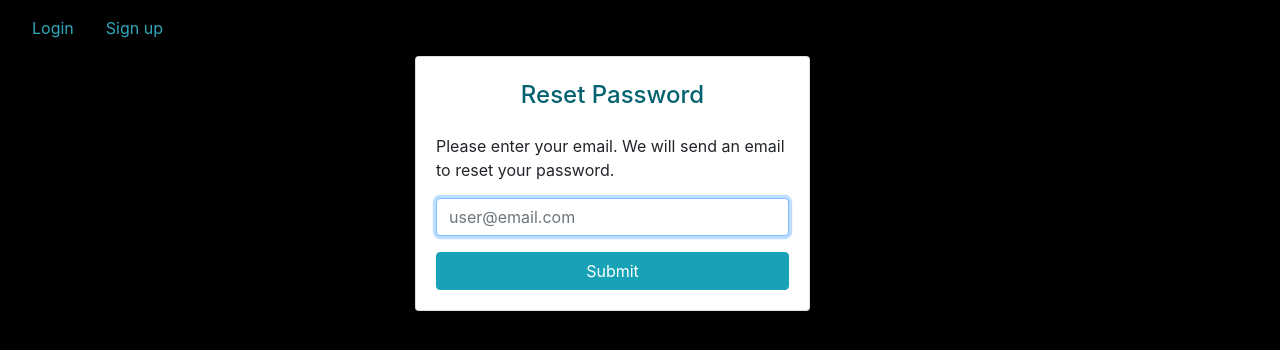
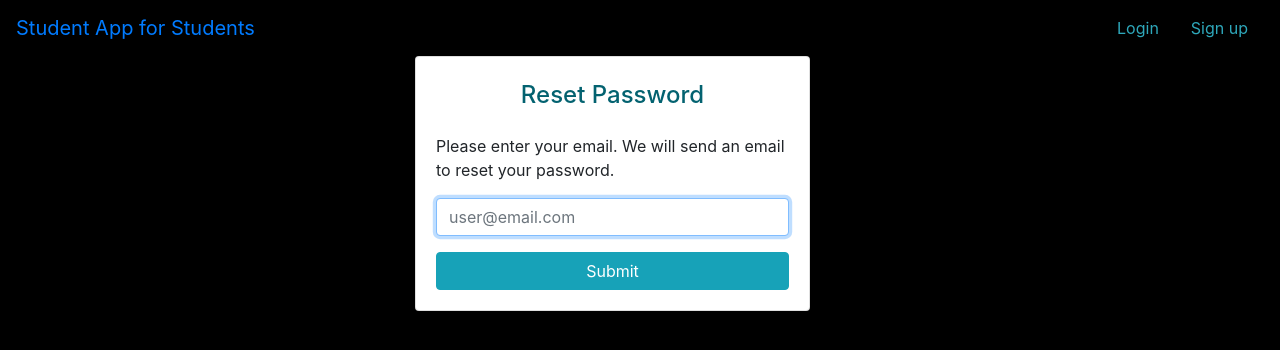
Before and after one commit to ishdpk/student-app, a Flask app: page /reset in a window 1280 px wide. Shown: the top 350 px of the page. Run offline with Flask 2, Linux system fonts and the light colour scheme; parts of the project's set-up code (start-up, migrations or seed data) failed here and were passed over; some libraries are stand-ins or nearby versions.

Commit message:
quick frontend edit
changing main link and basic html.

```diff
--- a/templates/index.html
+++ b/templates/index.html
@@ -15,7 +15,7 @@
 </head>
 <body >
       <nav class="navbar navbar-dark bg-dark">
-        <a class="navbar-brand" href="index.html">Student App for Students</h1>
+        <a class="navbar-brand" href="{{ url_for('main.index') }}">Student App for Students</h1>
         <div class="container"></div>
         <div class="nav justify-content-end">
           {% if current_user.is_authenticated %}
--- a/templates/login.html
+++ b/templates/login.html
@@ -11,11 +11,11 @@
   <script src="https://code.jquery.com/jquery-3.5.1.slim.min.js" integrity="sha384-DfXdz2htPH0lsSSs5nCTpuj/zy4C+OGpamoFVy38MVBnE+IbbVYUew+OrCXaRkfj" crossorigin="anonymous"></script>
   <script src="https://cdn.jsdelivr.net/npm/bootstrap@4.5.3/dist/js/bootstrap.bundle.min.js" integrity="sha384-ho+j7jyWK8fNQe+A12Hb8AhRq26LrZ/JpcUGGOn+Y7RsweNrtN/tE3MoK7ZeZDyx" crossorigin="anonymous"></script>
   <link rel="stylesheet" href="https://pro.fontawesome.com/releases/v5.10.0/css/all.css" integrity="sha384-AYmEC3Yw5cVb3ZcuHtOA93w35dYTsvhLPVnYs9eStHfGJvOvKxVfELGroGkvsg+p" crossorigin="anonymous"/>
-  <link rel=stylesheet type=text/css href="{{ url_for('static', filename='style.css')}}">
 
 </head>
 <body style="background-color:black ;">
   <nav class="navbar">
+    <a class="navbar-brand" href="{{ url_for('main.index') }}">Student App for Students</h1>
     <div class="container"></div>
     <div class="nav justify-content-end">
 
--- a/templates/profile.html
+++ b/templates/profile.html
@@ -11,11 +11,11 @@
   <script src="https://code.jquery.com/jquery-3.5.1.slim.min.js" integrity="sha384-DfXdz2htPH0lsSSs5nCTpuj/zy4C+OGpamoFVy38MVBnE+IbbVYUew+OrCXaRkfj" crossorigin="anonymous"></script>
   <script src="https://cdn.jsdelivr.net/npm/bootstrap@4.5.3/dist/js/bootstrap.bundle.min.js" integrity="sha384-ho+j7jyWK8fNQe+A12Hb8AhRq26LrZ/JpcUGGOn+Y7RsweNrtN/tE3MoK7ZeZDyx" crossorigin="anonymous"></script>
   <link rel="stylesheet" href="https://pro.fontawesome.com/releases/v5.10.0/css/all.css" integrity="sha384-AYmEC3Yw5cVb3ZcuHtOA93w35dYTsvhLPVnYs9eStHfGJvOvKxVfELGroGkvsg+p" crossorigin="anonymous"/>
-  <link rel=stylesheet type=text/css href="{{ url_for('static', filename='style.css')}}">
 
 </head>
 <body style="background-color:black ;">
   <nav class="navbar">
+    <a class="navbar-brand" href="{{ url_for('main.index') }}">Student App for Students</h1>
     <div class="container"></div>
     <div class="nav justify-content-end">
 
--- a/templates/reset.html
+++ b/templates/reset.html
@@ -10,11 +10,11 @@
   <script src="https://code.jquery.com/jquery-3.5.1.slim.min.js" integrity="sha384-DfXdz2htPH0lsSSs5nCTpuj/zy4C+OGpamoFVy38MVBnE+IbbVYUew+OrCXaRkfj" crossorigin="anonymous"></script>
   <script src="https://cdn.jsdelivr.net/npm/bootstrap@4.5.3/dist/js/bootstrap.bundle.min.js" integrity="sha384-ho+j7jyWK8fNQe+A12Hb8AhRq26LrZ/JpcUGGOn+Y7RsweNrtN/tE3MoK7ZeZDyx" crossorigin="anonymous"></script>
   <link rel="stylesheet" href="https://pro.fontawesome.com/releases/v5.10.0/css/all.css" integrity="sha384-AYmEC3Yw5cVb3ZcuHtOA93w35dYTsvhLPVnYs9eStHfGJvOvKxVfELGroGkvsg+p" crossorigin="anonymous"/>
-  <link rel=stylesheet type=text/css href="{{ url_for('static', filename='style.css')}}">
 
 </head>
 <body style="background-color:black ;">
   <nav class="navbar">
+    <a class="navbar-brand" href="{{ url_for('main.index') }}">Student App for Students</h1>
     <div class="container"></div>
     <div class="nav justify-content-end">
 
--- a/templates/reset_password.html
+++ b/templates/reset_password.html
@@ -10,11 +10,11 @@
   <script src="https://code.jquery.com/jquery-3.5.1.slim.min.js" integrity="sha384-DfXdz2htPH0lsSSs5nCTpuj/zy4C+OGpamoFVy38MVBnE+IbbVYUew+OrCXaRkfj" crossorigin="anonymous"></script>
   <script src="https://cdn.jsdelivr.net/npm/bootstrap@4.5.3/dist/js/bootstrap.bundle.min.js" integrity="sha384-ho+j7jyWK8fNQe+A12Hb8AhRq26LrZ/JpcUGGOn+Y7RsweNrtN/tE3MoK7ZeZDyx" crossorigin="anonymous"></script>
   <link rel="stylesheet" href="https://pro.fontawesome.com/releases/v5.10.0/css/all.css" integrity="sha384-AYmEC3Yw5cVb3ZcuHtOA93w35dYTsvhLPVnYs9eStHfGJvOvKxVfELGroGkvsg+p" crossorigin="anonymous"/>
-  <link rel=stylesheet type=text/css href="{{ url_for('static', filename='style.css')}}">
 
 </head>
 <body>
   <nav class="navbar navbar-light bg-light">
+    <a class="navbar-brand" href="{{ url_for('main.index') }}">Student App for Students</h1>
     <div class="container"></div>
     <div class="nav justify-content-end">
 
--- a/templates/signup.html
+++ b/templates/signup.html
@@ -8,11 +8,11 @@
   <meta name="viewport" content="width=device-width, initial-scale=1">
   <title>Sign up</title>
   <link rel="stylesheet" href="https://cdn.jsdelivr.net/npm/bootstrap@4.5.3/dist/css/bootstrap.min.css" integrity="sha384-TX8t27EcRE3e/ihU7zmQxVncDAy5uIKz4rEkgIXeMed4M0jlfIDPvg6uqKI2xXr2" crossorigin="anonymous">
-  <link rel=stylesheet type=text/css href="styles.css">
 
 </head>
 <body style="background-color:black ;">
       <nav class="navbar">
+        <a class="navbar-brand" href="{{ url_for('main.index') }}">Student App for Students</h1>
         <div class="container"></div>
         <div class="nav justify-content-end">
 
```
Also changed, not shown: db.sqlite.
